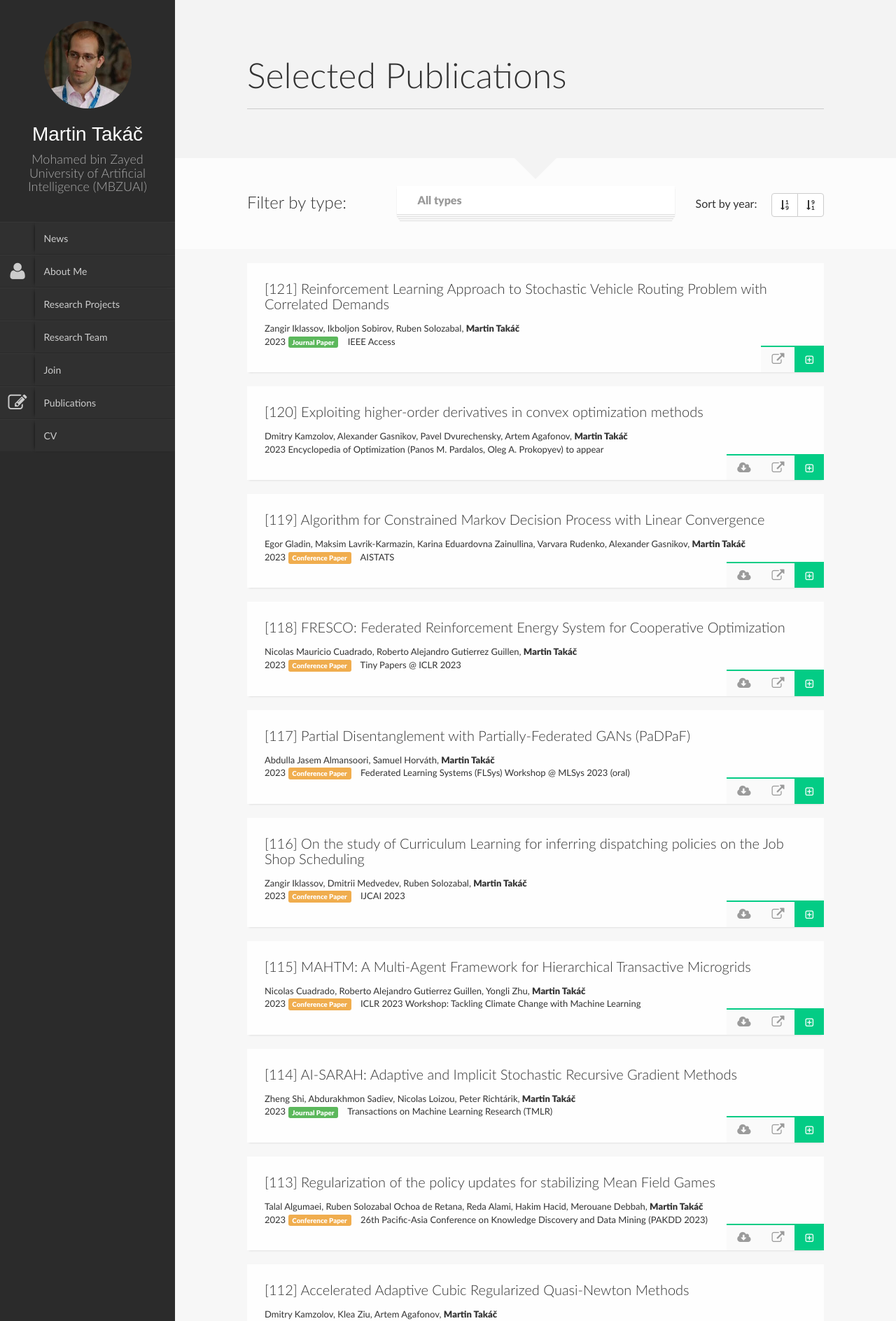
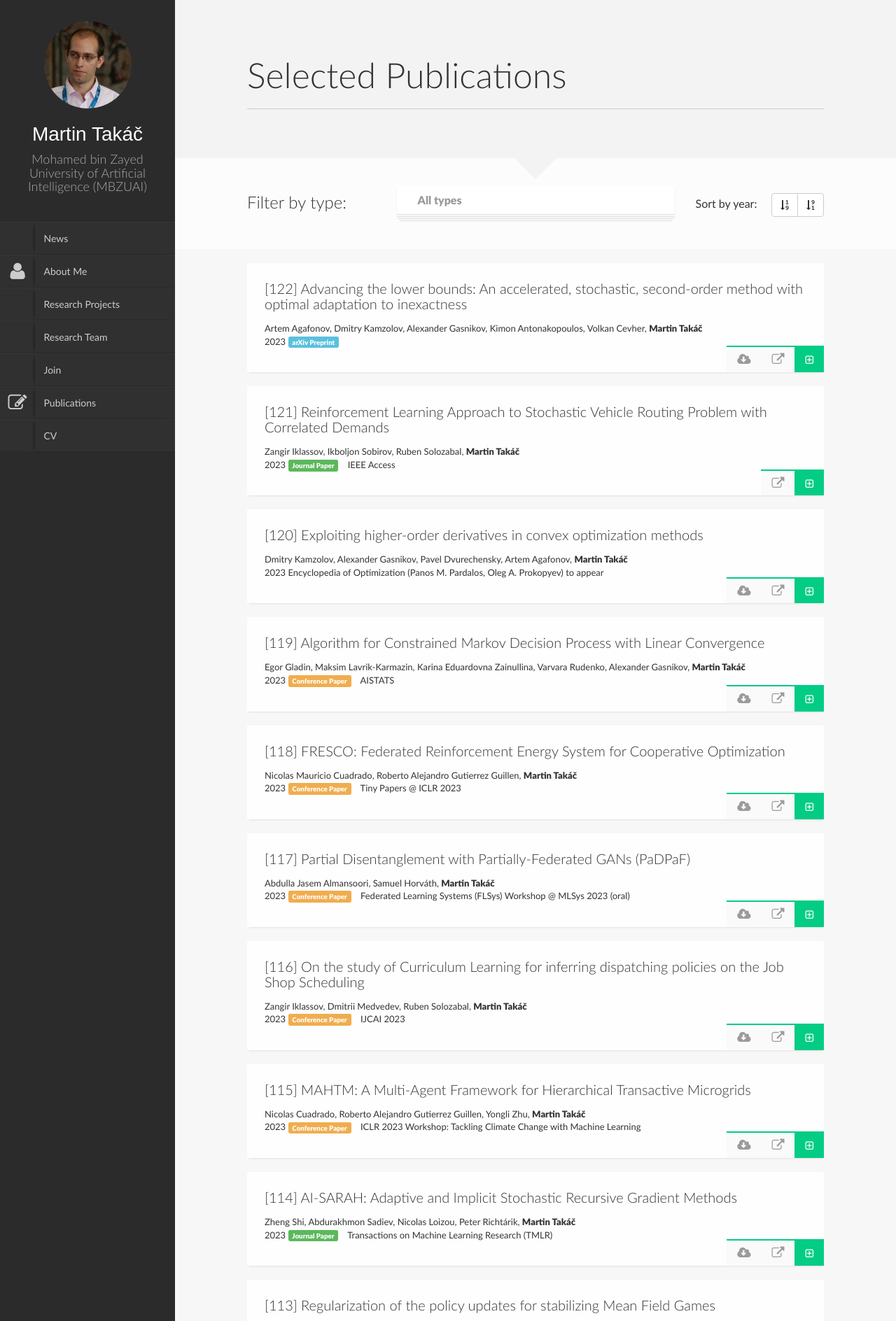
Before and after one commit to martintaki/takac.github.io, a Jekyll site: the page built from Publications.html, in a window 1280 px wide. Shown: the top 1888 px of the page at 70% size. Built offline with Jekyll 4.4.1, drawn with Linux system fonts in a browser that asks for light colours; nearby versions of some CDN libraries; library files that are not in the unit come from our copies; some of the changed text lies outside the part shown.

Commit message:
update 09-06-2023

```diff
--- a/_data/papers.yaml
+++ b/_data/papers.yaml
@@ -1,3 +1,20 @@
+- abstract: "\nWe present a new accelerated stochastic second-order method that is\
+    \ robust to both gradient and Hessian inexactness, which occurs typically in machine\
+    \ learning. We establish theoretical lower bounds and prove that our algorithm\
+    \ achieves optimal convergence in both gradient and Hessian inexactness in this\
+    \ key setting. We further introduce a tensor generalization for stochastic higher-order\
+    \ derivatives. When the oracles are non-stochastic, the proposed tensor algorithm\
+    \ matches the global convergence of Nesterov Accelerated Tensor method. Both algorithms\
+    \ allow for approximate solutions of their auxiliary subproblems with verifiable\
+    \ conditions on the accuracy of the solution.\n\t\t"
+  authors: "Artem Agafonov, Dmitry Kamzolov, Alexander Gasnikov, Kimon Antonakopoulos,\
+    \ Volkan Cevher, <strong>Martin Tak\xE1\u010D</strong>"
+  link: http://arxiv.org/abs/2309.01570
+  pdf: https://arxiv.org/pdf/2309.01570.pdf
+  title: 'Advancing the lower bounds: An accelerated, stochastic, second-order method
+    with optimal adaptation to inexactness'
+  type: tpaper
+  year: '2023'
 - abstract: We present a novel end-to-end framework for solving the Vehicle Routing
     Problem with stochastic demands (VRPSD) using Reinforcement Learning (RL). Our
     formulation incorporates the correlation between stochastic demands through other
```
